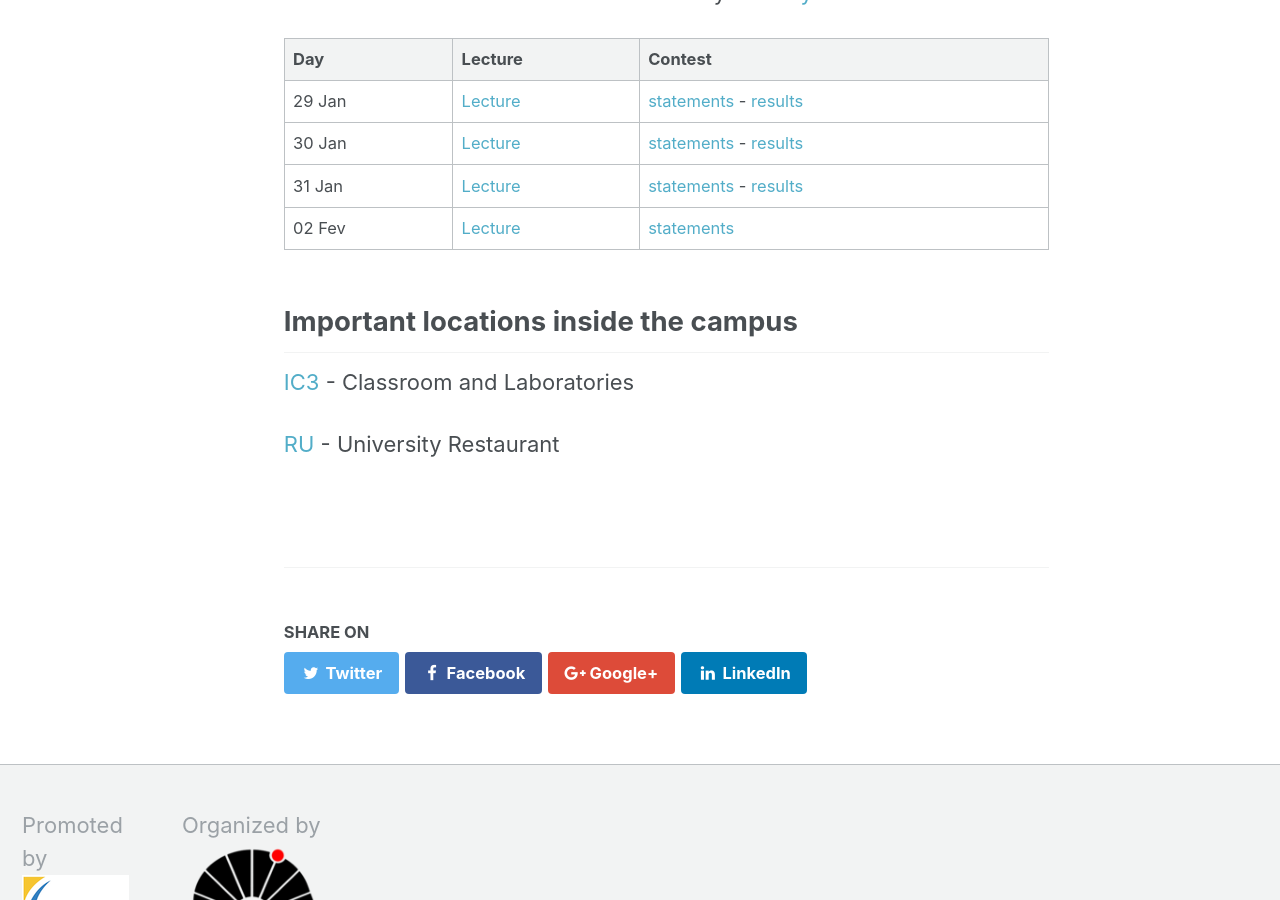
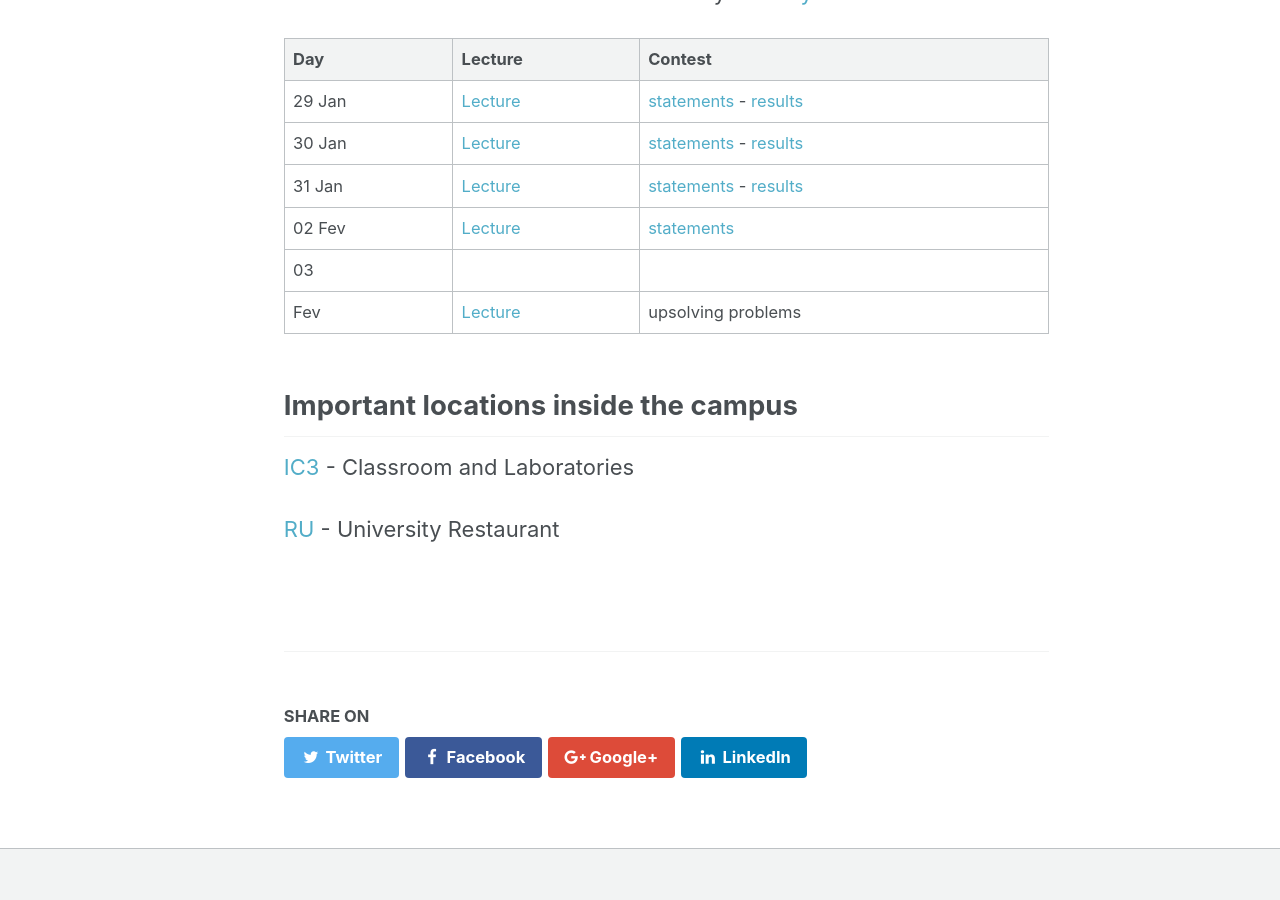
Before and after one commit to rjazevedo/BrazilianICPCSummerSchool2018, a Jekyll site: the page built from daybyday.md, in a window 1280 px wide and 900 px high, scrolled down 1296 px. Built offline with Jekyll 4.4.1, drawn with Linux system fonts in a browser that asks for light colours.

Commit message:
added last day and student certificates

```diff
--- a/daybyday.md
+++ b/daybyday.md
@@ -34,7 +34,8 @@ All contests for this week will be hosted by [SIO2 system](https://sio2.mimuw.ed
 |30 Jan|[Lecture](https://www.youtube.com/watch?v=gDOjv_r2Cb4)|[statements](../documents/2018-01-30.pdf) - [results](../documents/2018-01-30-results.html)|
 |31 Jan|[Lecture](https://www.youtube.com/watch?v=f5d5uvtCIJw)|[statements](../documents/2018-01-31.pdf) - [results](../documents/2018-01-31-results.html)|
 |02 Fev|[Lecture](https://www.youtube.com/watch?v=jNjypAoGvXM)|[statements](../documents/2018-02-02.pdf)|
-
+|03
+Fev|[Lecture](https://www.youtube.com/watch?v=AHhcGy3BgDQ)|upsolving problems|
 
 ## Important locations inside the campus
 
```
Also changed, not shown: 1 other file.
